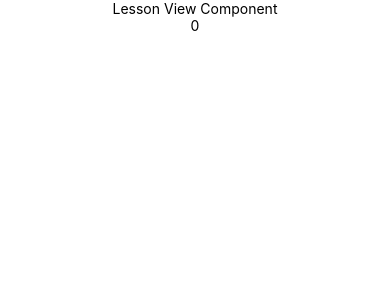
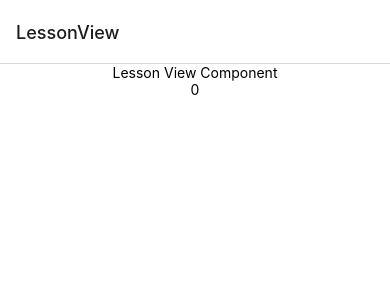
Before and after one commit to plutoniumcat/kutuba-app, a React Native app: screen /LessonView in a window 390 px wide. Shown: the top 300 px of the page. Built offline with nearby package versions, Linux system fonts and the light colour scheme.

Commit message:
Add react navigation

```diff
--- a/App.tsx
+++ b/App.tsx
@@ -1,13 +1,20 @@
-import { StatusBar } from 'expo-status-bar';
-import { StyleSheet, Text, View } from 'react-native';
+import React from 'react';
+import { StyleSheet } from 'react-native';
+import { createNativeStackNavigator } from '@react-navigation/native-stack';
+import { NavigationContainer } from '@react-navigation/native';
+import { RootStackParamList } from './types/navigatorTypes';
 import { LessonView } from './components/lessons/LessonView';
+
+
+const Stack = createNativeStackNavigator<RootStackParamList>();
 
 export default function App() {
   return (
-    <View style={styles.container}>
-      <LessonView lessonId={1} />
-      <StatusBar style="auto" />
-    </View>
+    <NavigationContainer>
+      <Stack.Navigator>
+        <Stack.Screen name="LessonView" component={LessonView} />
+      </Stack.Navigator>
+    </NavigationContainer>
   );
 }
 
--- a/package.json
+++ b/package.json
@@ -9,6 +9,8 @@
     "web": "expo start --web"
   },
   "dependencies": {
+    "@react-navigation/native": "^6.1.17",
+    "@react-navigation/native-stack": "^6.9.26",
     "drizzle-orm": "^0.30.6",
     "expo": "~50.0.14",
     "expo-asset": "~9.0.2",
@@ -16,7 +18,9 @@
     "expo-sqlite": "~13.4.0",
     "expo-status-bar": "~1.11.1",
     "react": "18.2.0",
-    "react-native": "0.73.6"
+    "react-native": "0.73.6",
+    "react-native-safe-area-context": "4.8.2",
+    "react-native-screens": "~3.29.0"
   },
   "devDependencies": {
     "@babel/core": "^7.20.0",
--- /dev/null
+++ b/types/navigatorTypes.ts
@@ -0,0 +1,11 @@
+import type { NativeStackScreenProps } from '@react-navigation/native-stack';
+
+export type RootStackParamList = {
+    Home: undefined;
+    Settings: undefined;
+    MainMenu: undefined;
+    LessonMenu: undefined;
+    LessonView: {lessonId: number};
+  };
+
+// export type LessonViewProps = NativeStackScreenProps<RootStackParamList, 'LessonView'>;
```
Also changed, not shown: components/lessons/LessonView.tsx (+4 -5 lines), 1 other file (tests, documents, lock files or other folders).
